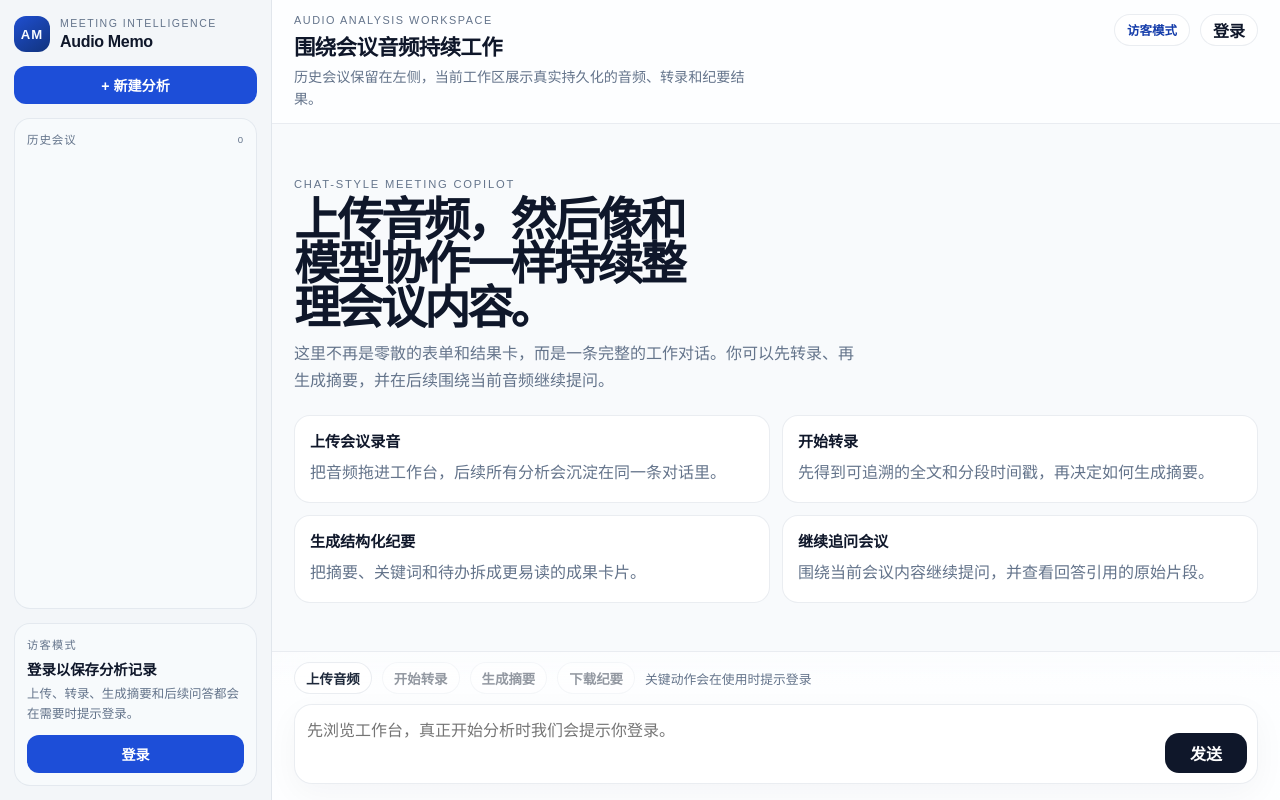
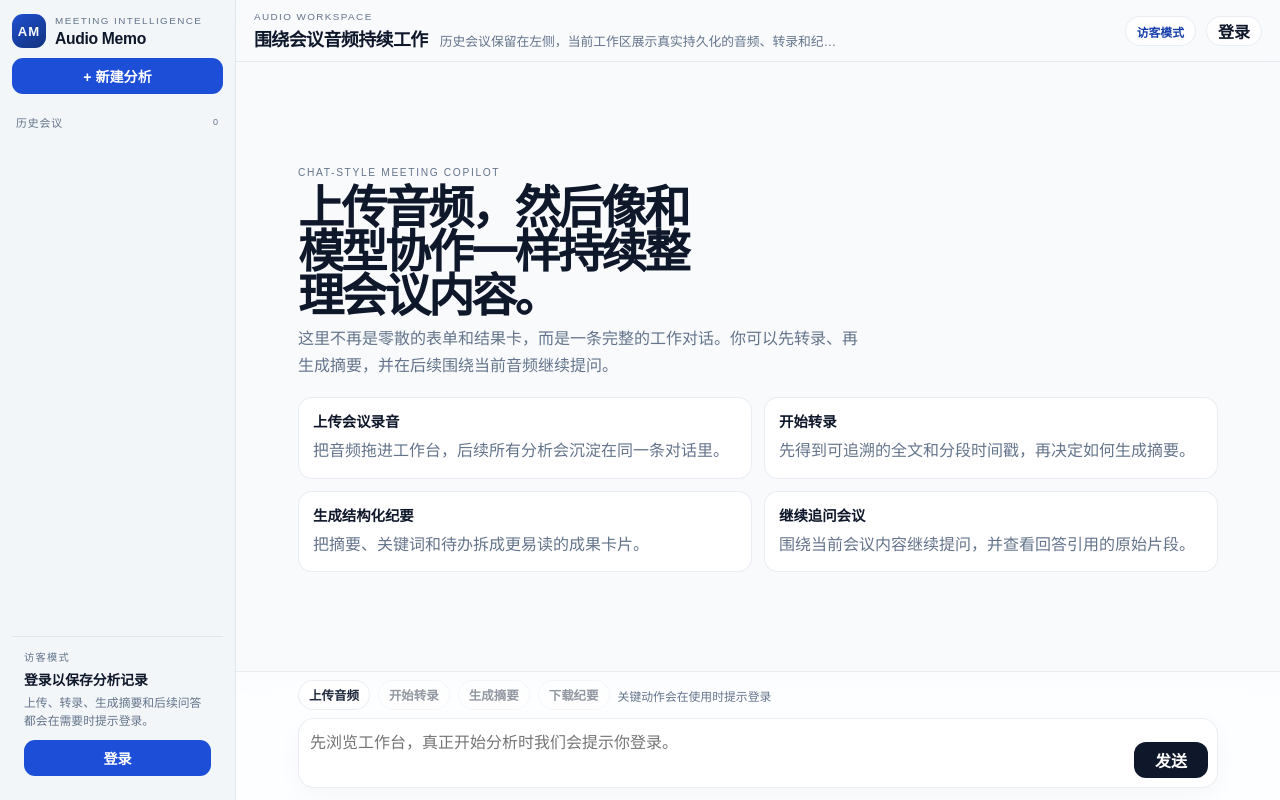
Before and after one commit to twice-mossa/ASR, a Vue app in the folder frontend/: page / in a window 1280 px wide. Built offline with nearby package versions, Linux system fonts and the light colour scheme.

Commit message:
refactor(frontend): reduce workspace density and improve layout rhythm

```diff
--- a/frontend/src/App.vue
+++ b/frontend/src/App.vue
@@ -261,7 +261,7 @@ onBeforeUnmount(() => {
 .app-shell {
   height: 100vh;
   display: grid;
-  grid-template-columns: 272px minmax(0, 1fr);
+  grid-template-columns: 236px minmax(0, 1fr);
   background: var(--app-bg);
   overflow: hidden;
 }
@@ -286,7 +286,7 @@ onBeforeUnmount(() => {
 
 .workspace-body {
   min-height: 0;
-  padding: 0 22px;
+  padding: 0 18px;
   overflow: hidden;
 }
 
--- a/frontend/src/components/ChatWorkspace.vue
+++ b/frontend/src/components/ChatWorkspace.vue
@@ -144,16 +144,18 @@ const welcomeCards = [
 <style scoped>
 .chat-workspace {
   height: 100%;
-  padding: 18px 0 12px;
+  padding: 16px 0 10px;
   overflow-y: auto;
   overscroll-behavior: contain;
 }
 
 .welcome-panel {
+  max-width: 920px;
+  margin: 0 auto;
   min-height: 100%;
   display: grid;
   align-content: center;
-  gap: 20px;
+  gap: 18px;
 }
 
 .welcome-copy {
@@ -163,7 +165,7 @@ const welcomeCards = [
 .welcome-label {
   margin: 0 0 8px;
   color: var(--text-soft);
-  font-size: 0.7rem;
+  font-size: 0.64rem;
   letter-spacing: 0.16em;
   text-transform: uppercase;
 }
@@ -179,9 +181,9 @@ h3 {
 
 .welcome-copy p:last-child {
   max-width: 64ch;
-  margin: 10px 0 0;
+  margin: 8px 0 0;
   color: var(--text-soft);
-  line-height: 1.7;
+  line-height: 1.65;
 }
 
 .welcome-grid {
@@ -191,9 +193,9 @@ h3 {
 }
 
 .welcome-card {
-  padding: 14px 15px 16px;
+  padding: 12px 14px 14px;
   border: 1px solid var(--line-soft);
-  border-radius: 16px;
+  border-radius: 14px;
   background: var(--surface-base);
   text-align: left;
   cursor: pointer;
@@ -209,37 +211,39 @@ h3 {
 .welcome-card strong {
   display: block;
   color: var(--text-strong);
-  font-size: 0.94rem;
+  font-size: 0.9rem;
 }
 
 .welcome-card span {
   display: block;
-  margin-top: 8px;
+  margin-top: 7px;
   color: var(--text-soft);
-  line-height: 1.7;
+  line-height: 1.6;
 }
 
 .message-list {
+  max-width: 920px;
+  margin: 0 auto;
   display: grid;
-  gap: 16px;
+  gap: 14px;
   padding-bottom: 8px;
 }
 
 .message-item {
   display: grid;
-  grid-template-columns: 38px minmax(0, 1fr);
-  gap: 12px;
+  grid-template-columns: 32px minmax(0, 1fr);
+  gap: 10px;
 }
 
 .message-avatar {
-  width: 38px;
-  height: 38px;
+  width: 32px;
+  height: 32px;
   display: grid;
   place-items: center;
-  border-radius: 12px;
+  border-radius: 10px;
   background: var(--surface-raised);
   color: var(--text-main);
-  font-size: 0.74rem;
+  font-size: 0.68rem;
   font-weight: 700;
 }
 
@@ -260,18 +264,18 @@ h3 {
 
 .message-body {
   min-width: 0;
-  padding-top: 2px;
+  padding-top: 1px;
 }
 
 .message-text {
   margin: 0;
   color: var(--text-main);
-  line-height: 1.76;
+  line-height: 1.72;
 }
 
 .message-item--user .message-body {
-  padding: 13px 15px;
-  border-radius: 18px;
+  padding: 11px 13px;
+  border-radius: 16px;
   background: #111827;
 }
 
@@ -281,10 +285,10 @@ h3 {
 
 .message-item--system .message-body,
 .message-item--error .message-body {
-  padding: 13px 15px;
+  padding: 11px 13px;
   border: 1px solid var(--line-soft);
-  border-radius: 16px;
-  background: var(--surface-soft);
+  border-radius: 14px;
+  background: rgba(255, 255, 255, 0.7);
 }
 
 .message-item--error .message-body {
@@ -296,9 +300,9 @@ h3 {
 .follow-up-actions {
   display: flex;
   flex-wrap: wrap;
-  gap: 10px;
+  gap: 8px;
   align-items: center;
-  margin-top: 12px;
+  margin-top: 10px;
 }
 
 .progress-meta span {
@@ -311,10 +315,10 @@ h3 {
 }
 
 .follow-up-button {
-  min-height: 40px;
-  padding: 0 14px;
+  min-height: 34px;
+  padding: 0 12px;
   border: 0;
-  border-radius: 12px;
+  border-radius: 11px;
   background: var(--accent);
   color: white;
   font-weight: 700;
@@ -323,7 +327,7 @@ h3 {
 
 .follow-up-button--ghost {
   border: 1px solid var(--line-soft);
-  background: white;
+  background: rgba(255, 255, 255, 0.82);
   color: var(--text-main);
 }
 
--- a/frontend/src/components/ComposerBar.vue
+++ b/frontend/src/components/ComposerBar.vue
@@ -45,6 +45,7 @@ function handleKeydown(event) {
 
 <template>
   <div class="composer-shell">
+    <div class="composer-frame">
       <div class="composer-toolbar">
         <button class="toolbar-button" @click="emit('upload')">
           {{ workspace.fileName ? "更换音频" : "上传音频" }}
@@ -71,6 +72,7 @@ function handleKeydown(event) {
         <button class="send-button" @click="emit('submit')">发送</button>
       </div>
     </div>
+  </div>
 </template>
 
 <style scoped>
@@ -78,28 +80,33 @@ function handleKeydown(event) {
   position: sticky;
   bottom: 0;
   z-index: 5;
-  padding: 10px 22px 16px;
+  padding: 8px 18px 12px;
   border-top: 1px solid var(--line-soft);
-  background: linear-gradient(180deg, rgba(253, 254, 255, 0.64), rgba(253, 254, 255, 0.96) 22%);
-  backdrop-filter: blur(18px);
+  background: linear-gradient(180deg, rgba(253, 254, 255, 0.54), rgba(253, 254, 255, 0.94) 20%);
+  backdrop-filter: blur(16px);
+}
+
+.composer-frame {
+  max-width: 920px;
+  margin: 0 auto;
 }
 
 .composer-toolbar {
   display: flex;
   flex-wrap: wrap;
-  gap: 10px;
+  gap: 8px;
   align-items: center;
-  margin-bottom: 10px;
+  margin-bottom: 8px;
 }
 
 .toolbar-button {
-  min-height: 32px;
-  padding: 0 11px;
+  min-height: 30px;
+  padding: 0 10px;
   border: 1px solid var(--line-soft);
   border-radius: 999px;
   background: var(--surface-base);
   color: var(--text-main);
-  font-size: 0.84rem;
+  font-size: 0.78rem;
   font-weight: 700;
   cursor: pointer;
 }
@@ -111,38 +118,38 @@ function handleKeydown(event) {
 
 .toolbar-tip {
   color: var(--text-soft);
-  font-size: 0.8rem;
+  font-size: 0.74rem;
 }
 
 .composer-box {
   display: grid;
   grid-template-columns: minmax(0, 1fr) auto;
-  gap: 12px;
+  gap: 10px;
   align-items: end;
-  padding: 10px;
+  padding: 9px;
   border: 1px solid var(--line-soft);
-  border-radius: 18px;
+  border-radius: 16px;
   background: white;
-  box-shadow: 0 10px 32px rgba(15, 23, 42, 0.04);
+  box-shadow: 0 8px 24px rgba(15, 23, 42, 0.035);
 }
 
 .composer-input {
   width: 100%;
-  min-height: 58px;
+  min-height: 50px;
   resize: none;
   border: 0;
   outline: none;
   background: transparent;
   color: var(--text-main);
   font: inherit;
-  line-height: 1.7;
+  line-height: 1.6;
 }
 
 .send-button {
-  min-width: 82px;
-  min-height: 40px;
+  min-width: 74px;
+  min-height: 36px;
   border: 0;
-  border-radius: 14px;
+  border-radius: 12px;
   background: #0f172a;
   color: white;
   font-weight: 700;
--- a/frontend/src/components/SidebarNav.vue
+++ b/frontend/src/components/SidebarNav.vue
@@ -73,23 +73,23 @@ const emit = defineEmits(["select-conversation", "new-analysis", "request-login"
   height: 100%;
   display: flex;
   flex-direction: column;
-  gap: 14px;
-  padding: 16px 14px 14px;
+  gap: 10px;
+  padding: 14px 12px 12px;
   overflow-y: auto;
 }
 
 .brand-block {
   display: flex;
   align-items: center;
-  gap: 10px;
+  gap: 9px;
 }
 
 .brand-mark {
-  width: 36px;
-  height: 36px;
+  width: 34px;
+  height: 34px;
   display: grid;
   place-items: center;
-  border-radius: 12px;
+  border-radius: 11px;
   background: linear-gradient(145deg, #1f4fd1, #11337d);
   color: #f8fbff;
   font-size: 0.82rem;
@@ -100,23 +100,23 @@ const emit = defineEmits(["select-conversation", "new-analysis", "request-login"
 .brand-eyebrow {
   margin: 0 0 4px;
   color: var(--text-soft);
-  font-size: 0.66rem;
+  font-size: 0.62rem;
   letter-spacing: 0.14em;
   text-transform: uppercase;
 }
 
 h1 {
   margin: 0;
-  font-size: 1rem;
+  font-size: 0.98rem;
   color: var(--text-strong);
   letter-spacing: -0.02em;
 }
 
 .new-analysis,
 .account-action {
-  min-height: 38px;
+  min-height: 36px;
   border: 0;
-  border-radius: 12px;
+  border-radius: 11px;
   background: var(--accent);
   color: white;
   font-size: 0.88rem;
@@ -131,45 +131,39 @@ h1 {
   background: var(--accent-strong);
 }
 
-.history-block,
-.account-block {
-  padding: 12px;
-  border: 1px solid var(--line-soft);
-  border-radius: 16px;
-  background: var(--surface-soft);
-}
-
 .history-block {
   flex: 1;
   min-height: 0;
   display: flex;
   flex-direction: column;
+  padding: 10px 0 0;
 }
 
 .block-header {
   display: flex;
   justify-content: space-between;
   align-items: center;
-  margin-bottom: 10px;
+  margin-bottom: 8px;
+  padding: 0 4px;
   color: var(--text-soft);
-  font-size: 0.72rem;
+  font-size: 0.68rem;
   letter-spacing: 0.08em;
   text-transform: uppercase;
 }
 
 .history-list {
   display: grid;
-  gap: 8px;
+  gap: 4px;
   overflow-y: auto;
 }
 
 .history-item {
   display: grid;
-  gap: 5px;
-  padding: 11px 12px;
+  gap: 4px;
+  padding: 10px 11px;
   border: 1px solid transparent;
-  border-radius: 14px;
-  background: rgba(255, 255, 255, 0.55);
+  border-radius: 12px;
+  background: transparent;
   color: var(--text-main);
   cursor: pointer;
   text-align: left;
@@ -178,55 +172,63 @@ h1 {
 
 .history-item strong {
   color: var(--text-strong);
-  font-size: 0.88rem;
-  line-height: 1.5;
+  font-size: 0.82rem;
+  line-height: 1.45;
 }
 
 .history-item span,
 .history-item small,
 .account-copy span {
   color: var(--text-soft);
-  line-height: 1.6;
-  font-size: 0.78rem;
+  line-height: 1.52;
+  font-size: 0.74rem;
 }
 
 .history-item small {
-  font-size: 0.7rem;
+  font-size: 0.66rem;
 }
 
 .history-item:hover,
 .history-item--active {
-  background: var(--surface-raised);
-  border-color: var(--line-soft);
-  transform: translateY(-1px);
+  background: rgba(255, 255, 255, 0.78);
+  border-color: rgba(148, 163, 184, 0.14);
+}
+
+.history-item span {
+  display: -webkit-box;
+  overflow: hidden;
+  -webkit-line-clamp: 2;
+  -webkit-box-orient: vertical;
 }
 
 .account-block {
   margin-top: auto;
   display: grid;
   gap: 10px;
+  padding: 12px;
+  border-top: 1px solid var(--line-soft);
 }
 
 .account-copy {
   display: grid;
-  gap: 6px;
+  gap: 5px;
 }
 
 .account-label {
   margin: 0;
   color: var(--text-soft);
-  font-size: 0.7rem;
+  font-size: 0.64rem;
   letter-spacing: 0.12em;
   text-transform: uppercase;
 }
 
 .account-copy strong {
   color: var(--text-strong);
-  font-size: 0.9rem;
+  font-size: 0.86rem;
 }
 
 .account-action--ghost {
-  background: var(--surface-base);
+  background: rgba(255, 255, 255, 0.9);
   color: var(--text-main);
   border: 1px solid var(--line-soft);
 }
--- a/frontend/src/components/WorkspaceHeader.vue
+++ b/frontend/src/components/WorkspaceHeader.vue
@@ -31,10 +31,12 @@ const emit = defineEmits(["toggle-sidebar", "request-login"]);
       <button class="mobile-menu" @click="emit('toggle-sidebar')">
         <slot name="left-icon" />
       </button>
-      <div>
-        <p class="eyebrow">Audio Analysis Workspace</p>
-        <h2>{{ fileName || "围绕会议音频持续工作" }}</h2>
-        <p class="description">{{ description }}</p>
+      <div class="title-block">
+        <p class="eyebrow">Audio Workspace</p>
+        <div class="title-row">
+          <h2>{{ fileName || "围绕会议音频持续工作" }}</h2>
+          <p class="description">{{ description }}</p>
+        </div>
       </div>
     </div>
 
@@ -43,7 +45,6 @@ const emit = defineEmits(["toggle-sidebar", "request-login"]);
       <button v-if="!authenticated" class="auth-button" @click="emit('request-login')">登录</button>
       <div v-else class="account-pill">
         <strong>{{ session.user.username }}</strong>
-        <span>{{ session.user.email }}</span>
       </div>
     </div>
   </header>
@@ -56,35 +57,46 @@ const emit = defineEmits(["toggle-sidebar", "request-login"]);
   z-index: 6;
   display: flex;
   justify-content: space-between;
-  gap: 16px;
-  align-items: flex-start;
-  padding: 14px 22px 12px;
+  gap: 12px;
+  align-items: center;
+  padding: 11px 18px 10px;
   border-bottom: 1px solid var(--line-soft);
-  background: rgba(253, 254, 255, 0.92);
-  backdrop-filter: blur(14px);
+  background: rgba(248, 250, 252, 0.88);
+  backdrop-filter: blur(12px);
 }
 
 .workspace-header__left,
 .workspace-header__right {
   display: flex;
   gap: 10px;
-  align-items: flex-start;
+  align-items: center;
 }
 
 .mobile-menu {
   display: none;
-  width: 34px;
-  height: 34px;
+  width: 32px;
+  height: 32px;
   border: 1px solid var(--line-soft);
   border-radius: 10px;
   background: var(--surface-base);
   color: var(--text-main);
 }
 
+.title-block {
+  min-width: 0;
+}
+
+.title-row {
+  display: flex;
+  align-items: baseline;
+  gap: 12px;
+  min-width: 0;
+}
+
 .eyebrow {
-  margin: 0 0 4px;
+  margin: 0 0 3px;
   color: var(--text-soft);
-  font-size: 0.68rem;
+  font-size: 0.62rem;
   letter-spacing: 0.14em;
   text-transform: uppercase;
 }
@@ -92,33 +104,38 @@ const emit = defineEmits(["toggle-sidebar", "request-login"]);
 h2 {
   margin: 0;
   color: var(--text-strong);
-  font-size: clamp(1.08rem, 1.8vw, 1.34rem);
+  font-size: clamp(1rem, 1.4vw, 1.16rem);
   letter-spacing: -0.03em;
+  white-space: nowrap;
 }
 
 .description {
-  max-width: 58ch;
-  margin: 6px 0 0;
+  max-width: 56ch;
+  min-width: 0;
+  margin: 0;
   color: var(--text-soft);
-  font-size: 0.88rem;
-  line-height: 1.55;
+  font-size: 0.8rem;
+  line-height: 1.4;
+  white-space: nowrap;
+  overflow: hidden;
+  text-overflow: ellipsis;
 }
 
 .status-pill,
 .auth-button,
 .account-pill {
-  min-height: 32px;
+  min-height: 30px;
   display: inline-flex;
   align-items: center;
   border-radius: 999px;
-  padding: 0 12px;
+  padding: 0 11px;
   border: 1px solid var(--line-soft);
   background: var(--surface-base);
 }
 
 .status-pill {
   color: var(--accent-strong);
-  font-size: 0.78rem;
+  font-size: 0.74rem;
   font-weight: 700;
 }
 
@@ -129,31 +146,34 @@ h2 {
 }
 
 .account-pill {
-  display: grid;
-  gap: 2px;
-  min-height: auto;
-  padding: 7px 12px;
+  min-height: 30px;
+  padding: 0 11px;
 }
 
 .account-pill strong {
   color: var(--text-strong);
-  font-size: 0.86rem;
-}
-
-.account-pill span {
-  color: var(--text-soft);
-  font-size: 0.72rem;
+  font-size: 0.8rem;
 }
 
 @media (max-width: 980px) {
   .workspace-header {
     padding: 12px;
     flex-direction: column;
+    align-items: stretch;
   }
 
   .workspace-header__right {
     width: 100%;
     justify-content: space-between;
+  }
+
+  .title-row {
+    display: block;
+  }
+
+  h2,
+  .description {
+    white-space: normal;
   }
 
   .mobile-menu {
```
Also changed, not shown: frontend/src/components/AudioTray.vue (+22 -16 lines), frontend/src/components/KeywordCard.vue (+10 -9 lines), frontend/src/components/SummaryCard.vue (+9 -8 lines), frontend/src/components/TodoCard.vue (+9 -8 lines), frontend/src/components/TranscriptCard.vue (+37 -23 lines). Lines whose indentation alone changed are shown as unchanged.
